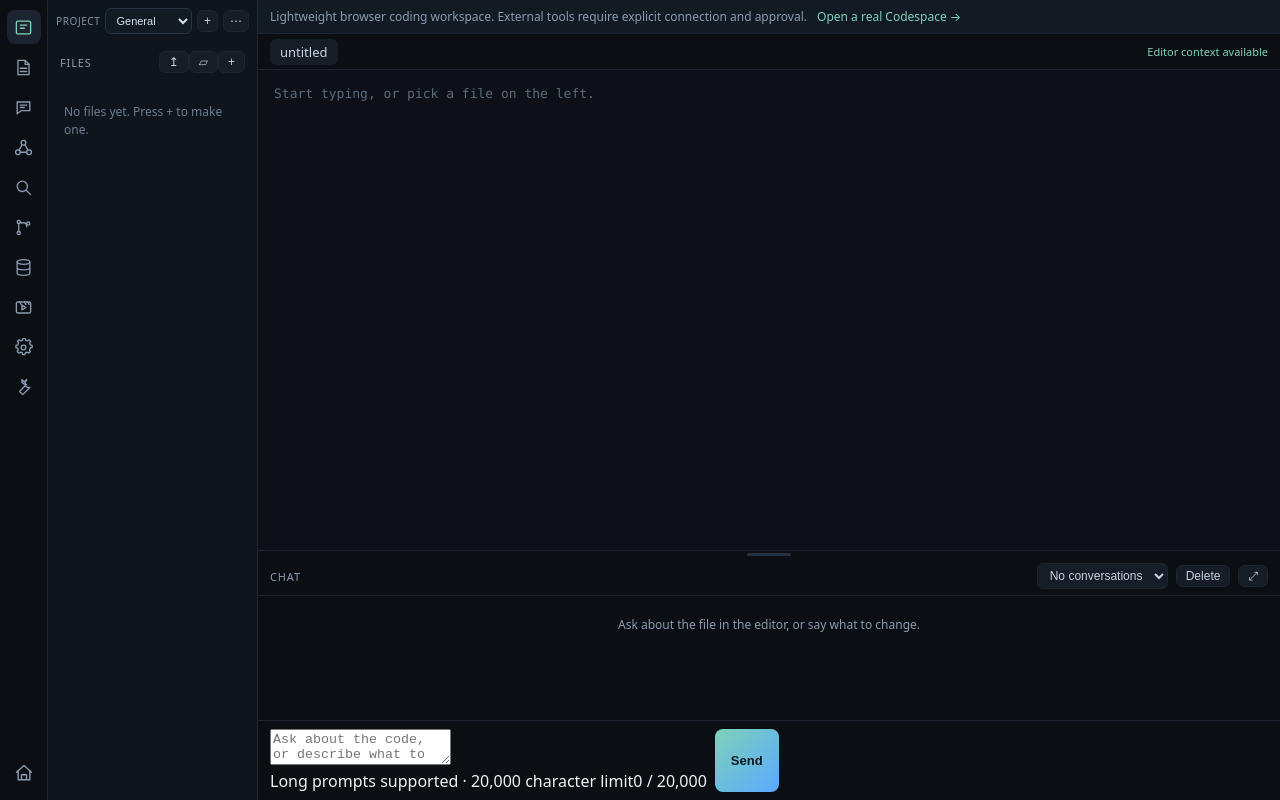
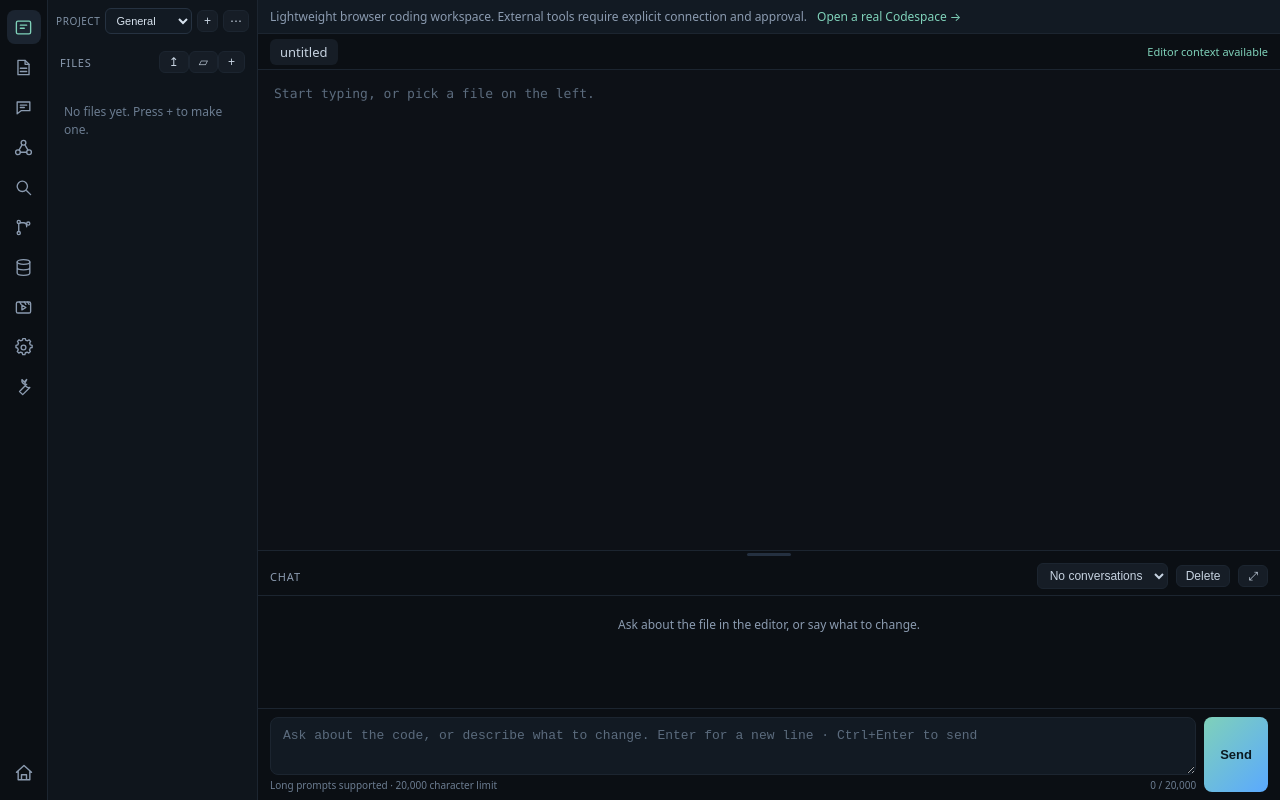
Before and after one commit to akbarambali157-dev/ChromeOS-Efficiency-Updates, a browser extension: page new-tab-launcher/claude-app.html in a window 1280 px wide. Drawn offline with Linux system fonts and the light colour scheme.

Commit message:
Version 5.2: expand chat input and align AI context limits

```diff
--- a/new-tab-launcher/claude-app.css
+++ b/new-tab-launcher/claude-app.css
@@ -141,12 +141,16 @@ body.chatmax .grip{cursor:default;opacity:.4}
 .chatrow{
   display:flex;gap:8px;padding:8px 12px;border-top:1px solid #1c2530;flex-shrink:0;
 }
-.chatrow input{
+.chatrow input,.chatrow textarea{
   flex:1;padding:9px 12px;font-size:13px;color:#e6edf5;
   background:#121a23;border:1px solid #1c2530;border-radius:8px;outline:none;
 }
-.chatrow input:focus{border-color:#7fd1b9}
-.chatrow input::placeholder{color:#5b6b7d}
+.chatrow textarea{display:block;width:100%;min-height:58px;max-height:180px;resize:vertical;line-height:1.45;white-space:pre-wrap;overflow-y:auto;box-sizing:border-box}
+.chat-compose{flex:1;min-width:0;display:flex;flex-direction:column;gap:4px}
+.chat-compose-meta{display:flex;justify-content:space-between;gap:8px;color:#6b7c90;font-size:10px;line-height:1.3}
+.chat-compose-meta .near-limit{color:#e6b566}
+.chatrow input:focus,.chatrow textarea:focus{border-color:#7fd1b9}
+.chatrow input::placeholder,.chatrow textarea::placeholder{color:#5b6b7d}
 
 /* ---------- shared small controls ---------- */
 .mini{
```
